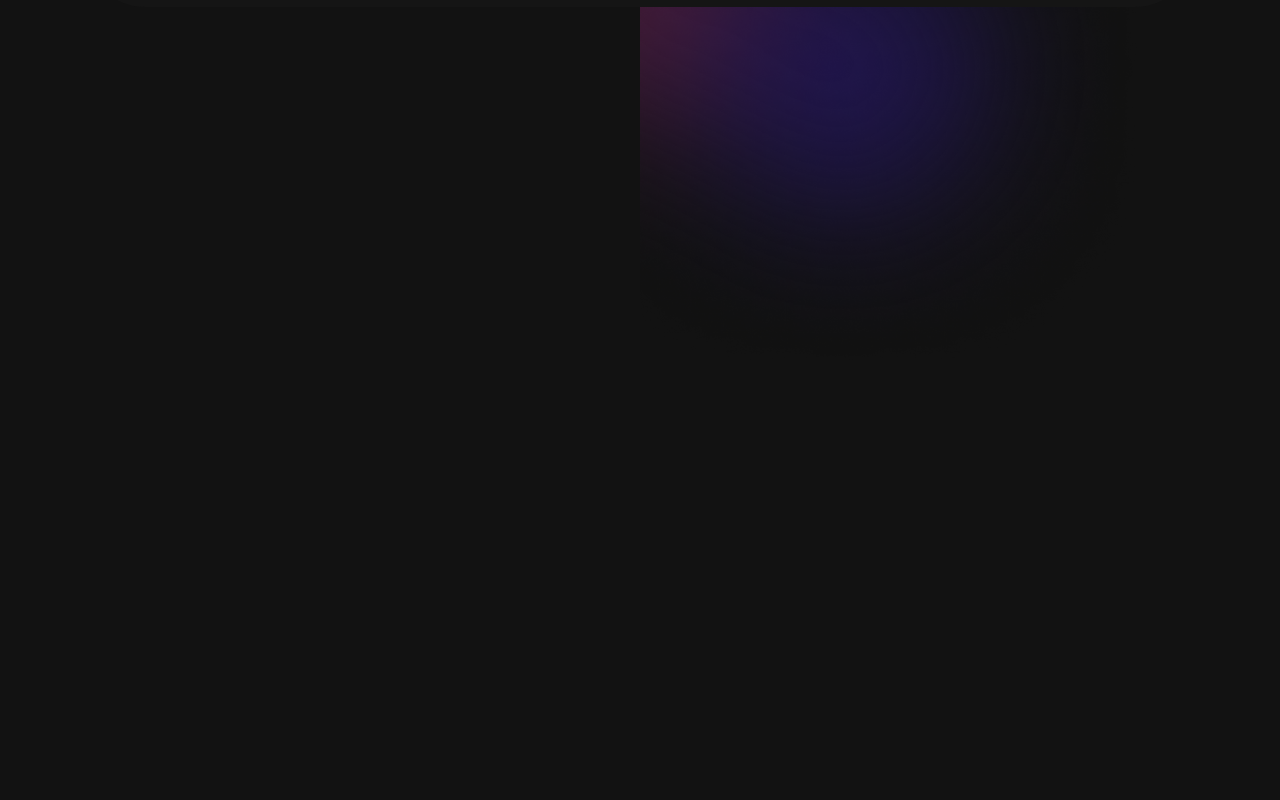
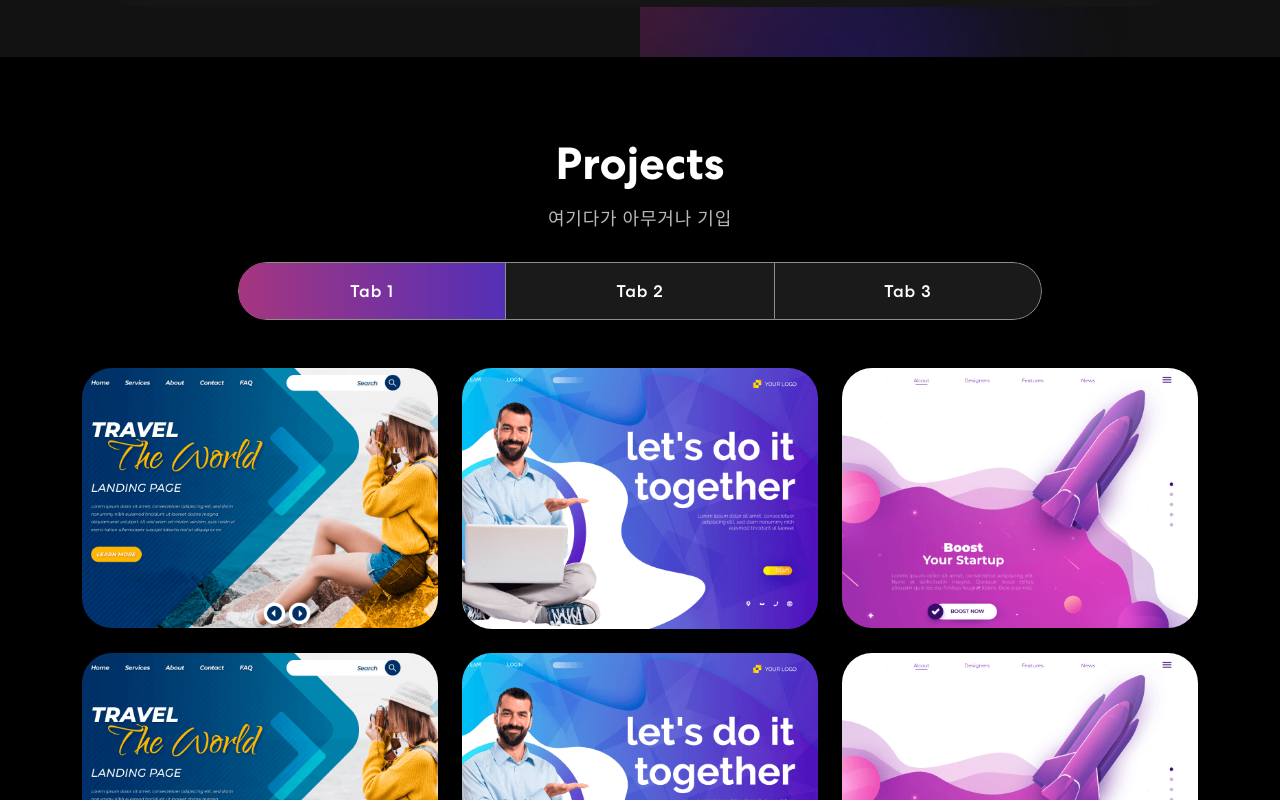
Before and after one commit to DDong17/reactproject, a React (Create React App) app: page / in a window 1280 px wide. Shown: the part 1240-2040 px from the top of the page. Before the commit the page ends 1617 px from the top, so only its background shows below. Built offline with nearby package versions, Linux system fonts and the light colour scheme.

Commit message:
이메일 양식 추가

```diff
--- a/package.json
+++ b/package.json
@@ -7,10 +7,14 @@
     "@testing-library/react": "^13.4.0",
     "@testing-library/user-event": "^13.5.0",
     "bootstrap": "^5.2.3",
+    "cors": "^2.8.5",
+    "express": "^4.18.2",
+    "nodemailer": "^6.8.0",
     "react": "^18.2.0",
     "react-bootstrap": "^2.7.0",
     "react-bootstrap-icons": "^1.10.2",
     "react-dom": "^18.2.0",
+    "react-mailchimp-subscribe": "^2.1.3",
     "react-multi-carousel": "^2.8.2",
     "react-scripts": "5.0.1",
     "web-vitals": "^2.1.4"
--- a/src/App.js
+++ b/src/App.js
@@ -3,6 +3,7 @@
 import { NavBar } from './components/NavBar';
 import { Banner } from './components/Banner';
 import { Skills } from './components/Skills';
+import { Projects } from './components/Projects';
 import 'bootstrap/dist/css/bootstrap.min.css';
 
 function App() {
@@ -11,6 +12,7 @@
       <NavBar/>
       <Banner/>
       <Skills/>
+      <Projects/>
     </div>
   );
 }
--- /dev/null
+++ b/src/components/ProjectCard.js
@@ -0,0 +1,17 @@
+import {Col} from "react-bootstrap";
+
+export const ProjectCard = ({title,description,imgUrl}) =>{
+    return(
+        <Col sm={6} md={4}>
+            <div className="proj-imgbx">
+                <img src={imgUrl}/>
+                <div className="proj-txtx">
+                    <h4>{title}</h4>
+                    <span>{description}</span>
+
+                </div>
+
+            </div>
+        </Col>
+    )
+}
--- /dev/null
+++ b/src/components/Projects.js
@@ -0,0 +1,91 @@
+import { Container, Row, Col, Nav, Tab } from "react-bootstrap";
+import { ProjectCard } from "./ProjectCard";
+import colorSharp2 from "../assets/img/color-sharp2.png";
+import projImg1 from "../assets/img/project-img1.png";
+import projImg2 from "../assets/img/project-img2.png";
+import projImg3 from "../assets/img/project-img3.png";
+
+
+export const Projects = () => {
+    const projects = [
+        {
+            title: "Business Startup",
+            description: "Design & Development",
+            imgUrl: projImg1,
+        },
+        {
+            title: "Business Startup",
+            description: "Design & Development",
+            imgUrl: projImg2,
+        },
+        {
+            title: "Business Startup",
+            description: "Design & Development",
+            imgUrl: projImg3,
+        },
+        {
+            title: "Business Startup",
+            description: "Design & Development",
+            imgUrl: projImg1,
+        },
+        {
+            title: "Business Startup",
+            description: "Design & Development",
+            imgUrl: projImg2,
+        },
+        {
+            title: "Business Startup",
+            description: "Design & Development",
+            imgUrl: projImg3,
+        },
+    ];
+
+    return (
+        <section className="project" id="project">
+            <Container>
+                <Row>
+                    <Col>
+                        <h2>Projects</h2>
+                        <p>여기다가 아무거나 기입</p>
+                        <Tab.Container id="projects-tabs" defaultActiveKey="first">
+                            <Nav variant="pills" className="nav-pills mb-5 justify-content-center align-items-center" id="pills-tab">
+                                <Nav.Item>
+                                    <Nav.Link eventKey="first">Tab 1 </Nav.Link>
+                                </Nav.Item>
+
+                                <Nav.Item>
+                                    <Nav.Link eventKey="second">Tab 2 </Nav.Link>
+                                </Nav.Item>
+
+                                <Nav.Item>
+                                    <Nav.Link eventKey="third">Tab 3 </Nav.Link>
+                                </Nav.Item>
+                            </Nav>
+
+
+                            <Tab.Content>
+                                <Tab.Pane eventKey="first">
+                                    <Row>
+                                        {
+                                            projects.map((project, index) => {
+                                                return (
+                                                    <ProjectCard
+                                                        key={index}
+                                                        {...project}
+                                                    />
+                                                )
+                                            })
+                                        }
+                                    </Row>
+                                </Tab.Pane>
+                                <Tab.Pane eventKey={"second"}>아무거나</Tab.Pane>
+                                <Tab.Pane eventKey={"third"}>아무거나</Tab.Pane>
+                            </Tab.Content>
+                        </Tab.Container>
+                    </Col>
+                </Row>
+            </Container>
+            <img className="background-image-right" src={colorSharp2}></img>
+        </section >
+    )
+}
```
Also changed, not shown: src/components/Contact.js (added, +85 -0 lines), 1 other file (tests, documents, lock files or other folders).
